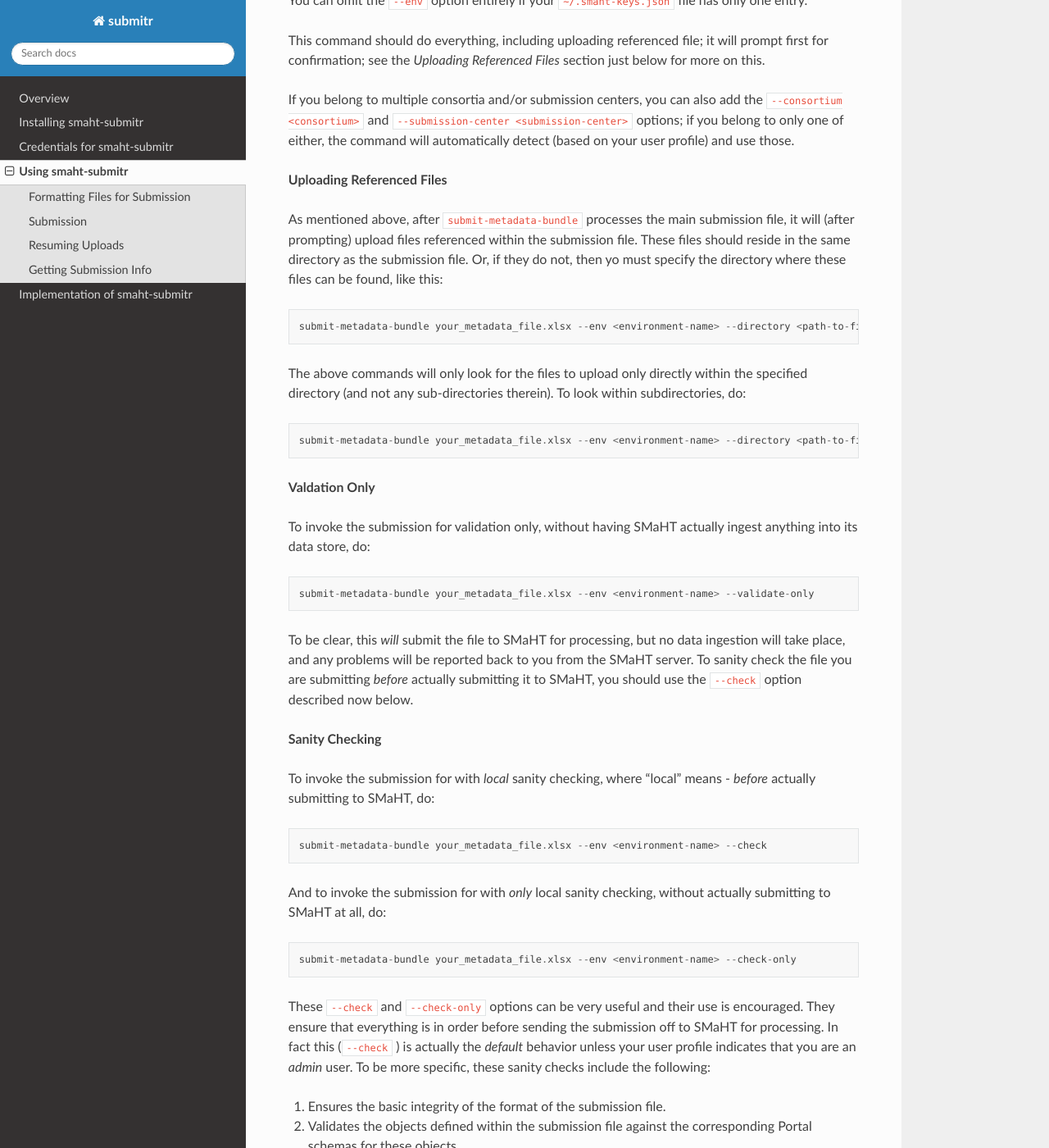
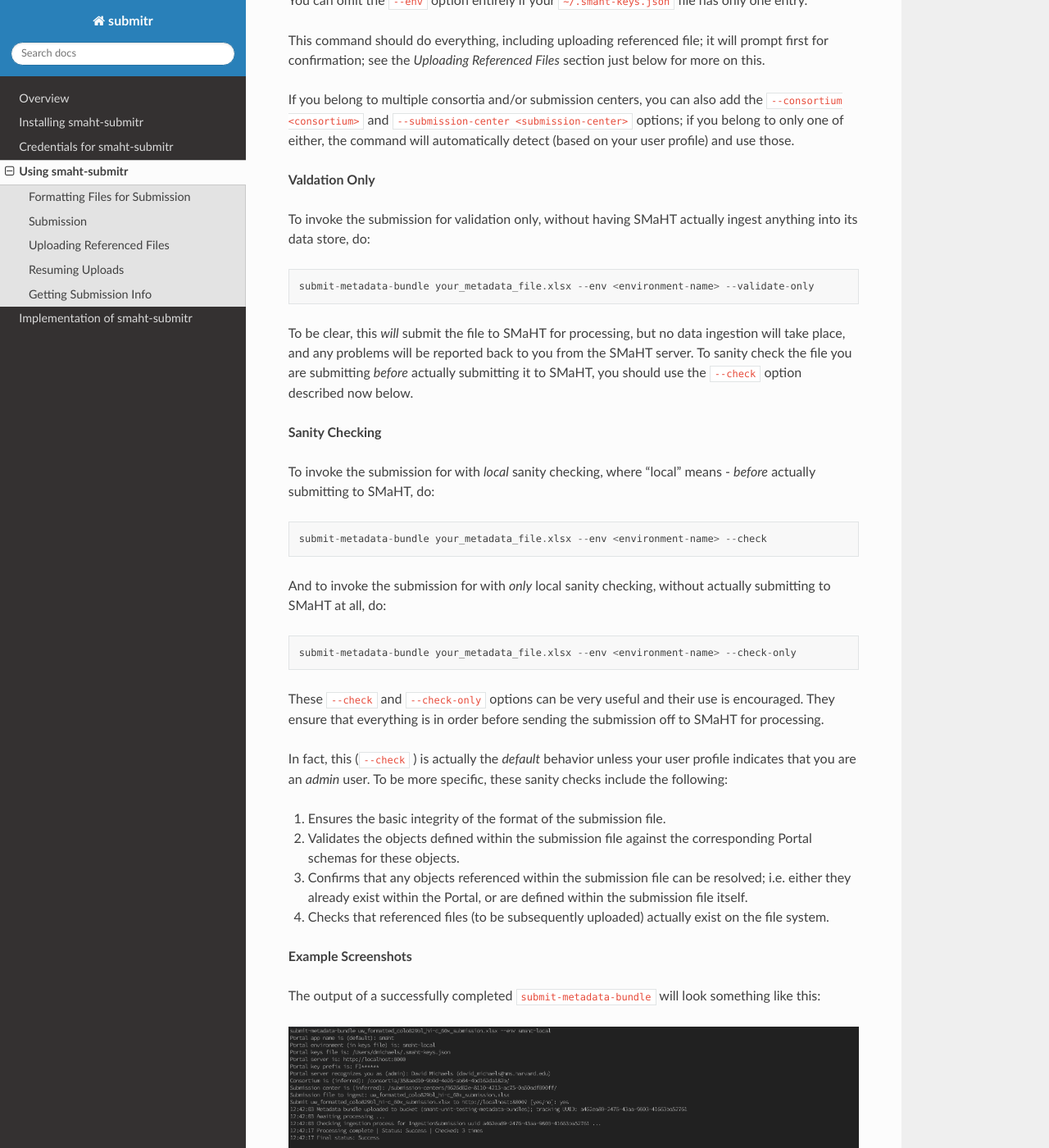
Before and after one commit to smaht-dac/submitr, a Sphinx documentation site: the page built from docs/source/usage.rst, in a window 1280 px wide and 1400 px high, scrolled down 2676 px. Shown: the whole window at 82% size. Built offline with Sphinx 7.4.7 and the Read the Docs theme 2.0.0, drawn with Linux system fonts in a browser that asks for light colours; some of the changed text lies outside the part shown.

Commit message:
documentation

```diff
--- a/docs/source/usage.rst
+++ b/docs/source/usage.rst
@@ -111,19 +111,6 @@
 and ``--submission-center <submission-center>`` options; if you belong to only one of either,
 the command will automatically detect (based on your user profile) and use those.
 
-**Uploading Referenced Files**
-
-As mentioned above, after ``submit-metadata-bundle`` processes the main submission file, it will (after prompting) upload files referenced within the submission file. These files should reside
-in the same directory as the submission file.
-Or, if they do not, then yo must specify the directory where these files can be found, like this::
-
-   submit-metadata-bundle your_metadata_file.xlsx --env <environment-name> --directory <path-to-files>
-
-The above commands will only look for the files to upload only directly within the specified directory
-(and not any sub-directories therein). To look within subdirectories, do::
-
-   submit-metadata-bundle your_metadata_file.xlsx --env <environment-name> --directory <path-to-files> --subdirectories
-
 **Valdation Only**
 
 To invoke the submission for validation only, without having SMaHT actually ingest anything into its data store, do::
@@ -146,7 +133,8 @@
 
 These ``--check`` and ``--check-only`` options can be very useful and their use is encouraged.
 They ensure that everything is in order before sending the submission off to SMaHT for processing.
-In fact this (``--check`` ) is actually the `default` behavior unless your user profile indicates that you are an `admin` user.
+
+In fact, this (``--check`` ) is actually the `default` behavior unless your user profile indicates that you are an `admin` user.
 To be more specific, these sanity checks include the following:
 
 #. Ensures the basic integrity of the format of the submission file.
```
Also changed, not shown: other parts of docs/source/usage.rst (+16 -1 lines).
